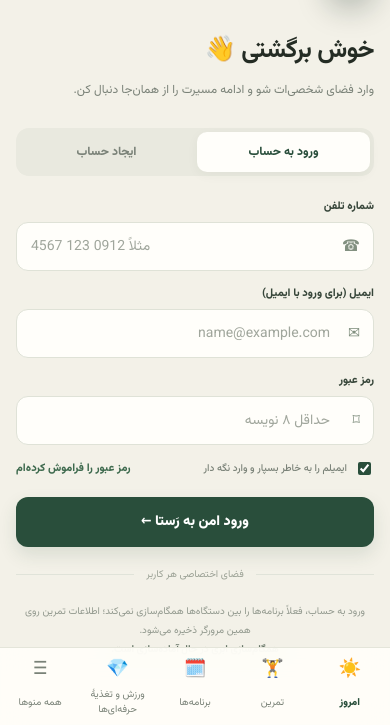
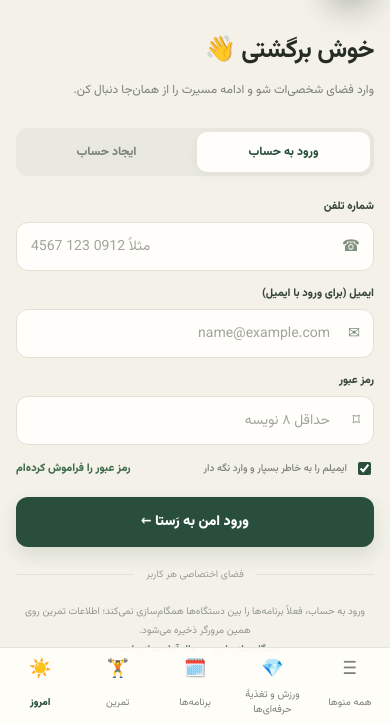
Before and after one commit to rasta-svg/rastafitness, a website: page index.html in a window 390 px wide. Shown: the part 119-844 px from the top of the page. Drawn offline with nearby package versions, Linux system fonts and the light colour scheme.

Commit message:
Move all menus control to right side on mobile

```diff
--- a/index.html
+++ b/index.html
@@ -159,6 +159,8 @@ if ('serviceWorker' in navigator && /^https?:$/.test(location.protocol)) {
 #foodcatalog.catalog{grid-template-columns:repeat(auto-fill,minmax(105px,1fr));gap:6px}#foodcatalog .foodcard{display:flex;align-items:center;justify-content:flex-start;min-height:76px;padding:7px;border-radius:9px;gap:6px;box-shadow:none}#foodcatalog .foodcard .em{width:28px;height:28px;min-width:28px;display:grid;place-items:center;font-size:20px;background:#f0f1e7;border-radius:7px}#foodcatalog .foodcard .copy{width:100%;flex:1;min-width:0}#foodcatalog .foodcard b{font-size:10px;line-height:1.5;white-space:normal;display:-webkit-box;-webkit-line-clamp:2;-webkit-box-orient:vertical;overflow:hidden}#foodcatalog .foodcard small{font-size:9px;margin-top:3px;color:var(--green2)}#foodcatalog .foodcard button{font-size:9px;padding:4px 6px}#rasta-onboarding-overlay.show.rasta-anchored{align-items:flex-start;justify-content:flex-start}
 .rasta-tour-target{outline:4px solid #d6f17c!important;outline-offset:3px!important;box-shadow:0 0 0 8px rgba(214,241,124,.3)!important;border-radius:13px!important}
 .mobilebar{overflow-x:auto;justify-content:flex-start;scrollbar-width:none}
+/* Keep the All Menus control at the right edge on phones. */
+.mobilebar{direction:ltr!important}.mobilebar button{direction:rtl}
 .mobilebar::-webkit-scrollbar{display:none}
 .mobilebar button{flex:0 0 auto;min-width:58px;padding-left:7px;padding-right:7px}
 #rasta-onboarding-card{cursor:default}
```
